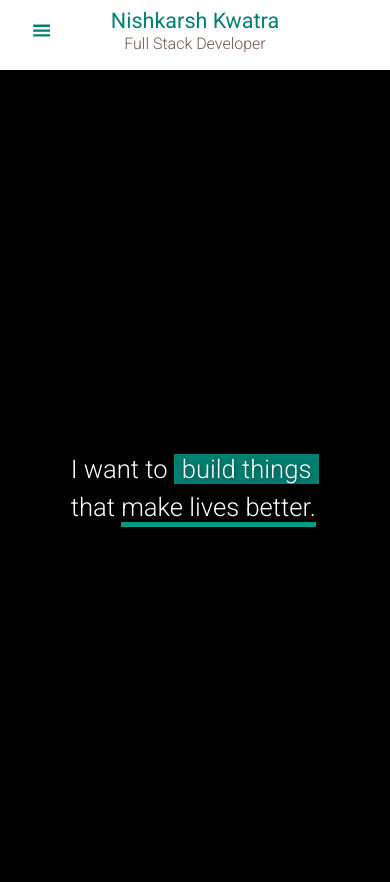
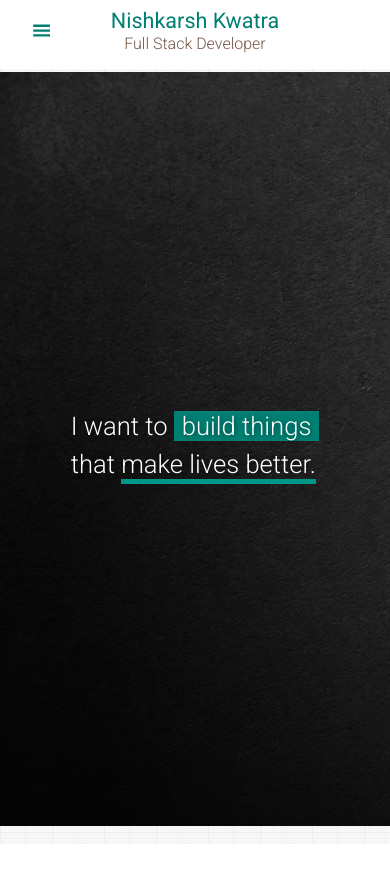
Before and after one commit to NKwatra/portfolio, a Next.js app: page / in a window 390 px wide. Shown: the top 882 px of the page. After the commit the page ends 844 px from the top, so only its background shows below. Built offline with nearby package versions, Linux system fonts and the light colour scheme.

Commit message:
Add:home component

```diff
--- a/src/styles/home.module.css
+++ b/src/styles/home.module.css
@@ -12,7 +12,7 @@
 
 .container {
   height: 100vh;
-  background: #000000;
+  background: url("/862227.jpg");
   width: 100%;
 }
 
@@ -24,4 +24,7 @@
   .title {
     font-size: 1.6rem;
   }
+  .container {
+    height: calc(100vh - 90px);
+  }
 }
--- a/src/styles/index.module.css
+++ b/src/styles/index.module.css
@@ -1,5 +1,5 @@
 .content {
-  margin-top: 70px;
+  margin-top: 72px;
 }
 
 @media only screen and (min-width: 992px) {
```
Also changed, not shown: public/862227.jpg (added).
